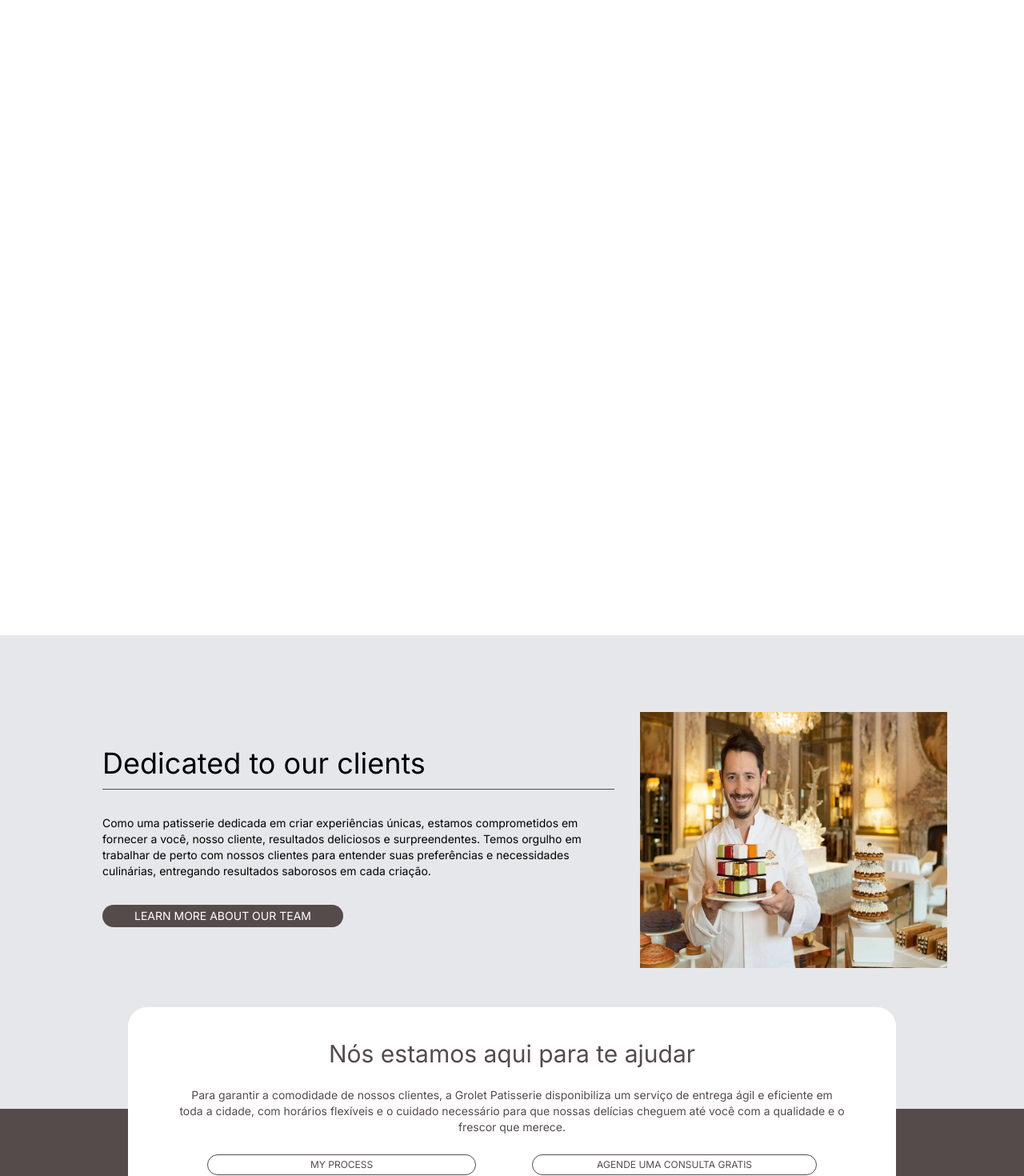
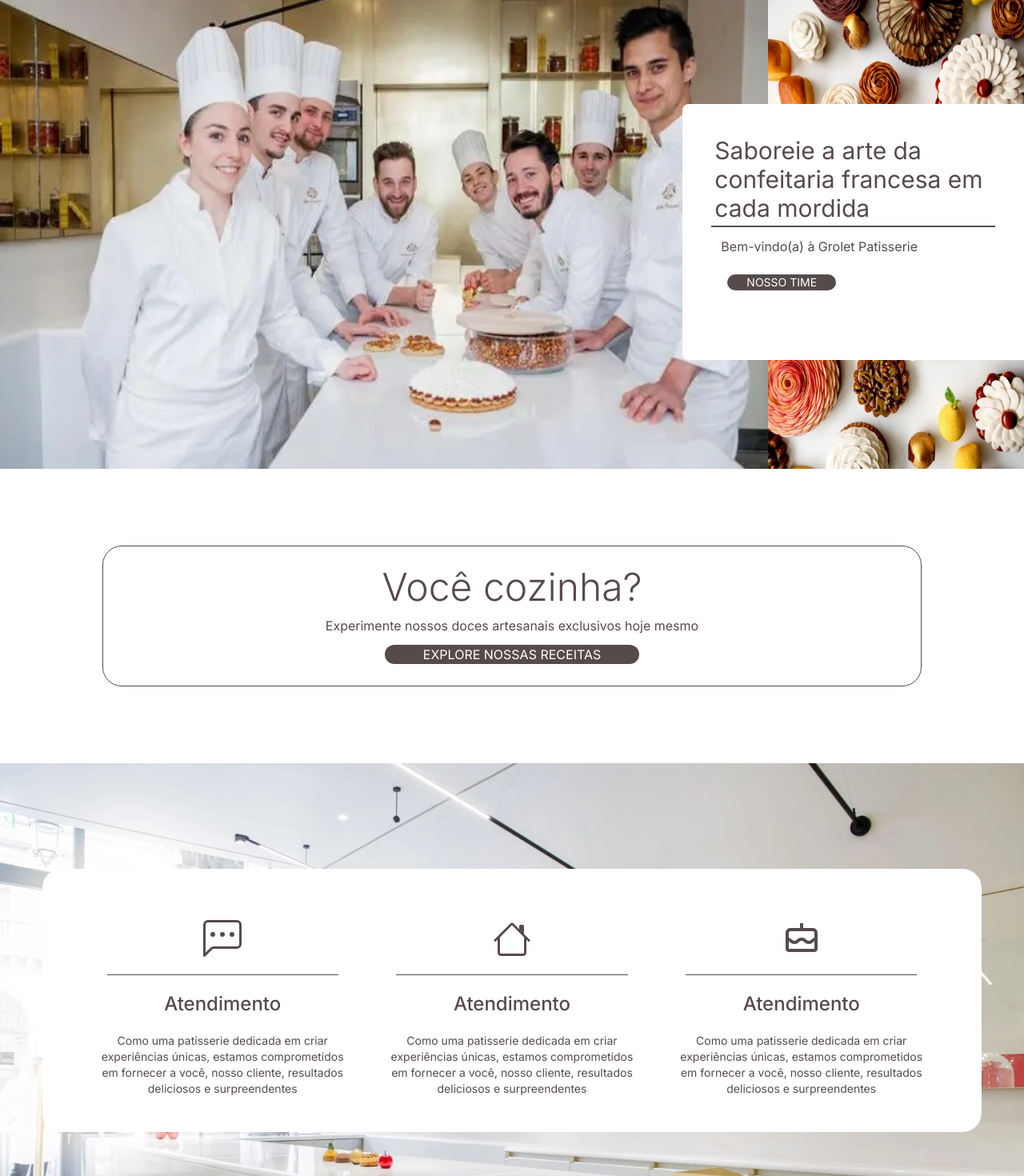
Before and after one commit to JhonatasAnicezio/Grolet_Patisserie, a Next.js app: page / in a window 1280 px wide. Shown: the part 140-1610 px from the top of the page at 80% size. Built offline with nearby package versions, Linux system fonts and the light colour scheme.

Commit message:
feat: finish propotype for home

```diff
--- a/src/app/page.tsx
+++ b/src/app/page.tsx
@@ -1,6 +1,59 @@
+import { BsChatLeftDots, BsHouse } from "react-icons/bs";
+import { BiCake } from "react-icons/bi";
+
 export default function Home() {
   return (
-    <main className="flex min-h-screen flex-col items-center justify-between p-24">
+    <main className="flex flex-col items-center">
+      <div className="flex relative h-banner">
+        <img src="/Cedric.webp" alt="Descrição da imagem" className="w-9/12"/>
+        <img src="/tartes.webp" alt="Descrição da imagem" className="w-1/4"/>
+        <div className="bg-white text-brown-color gap-28 rounded-tl-lg rounded-bl-lg h-80 w-1/3 p-9 absolute top-1/2 right-0 -translate-y-1/2">
+          <h2 className="text-3xl p-1 border-b-2 border-brown-color">Saboreie a arte da confeitaria francesa em cada mordida</h2>
+          <p className="p-3">Bem-vindo(a) à Grolet Patisserie</p>
+          <div className="py-2 px-5">
+            <button className="px-6 text-sm text-white bg-brown-color rounded-full">
+              NOSSO TIME
+            </button>
+          </div>
+        </div>
+      </div>
+      <div className="flex justify-center w-full py-24">
+        <div className="flex-col flex gap-3 items-center justify-center rounded-3xl text-center w-4/5 h-44 text-brown-color border border-brown-color">
+          <h2 className="text-5xl font-light">Você cozinha?</h2>
+          <h3 className="text-base">Experimente nossos doces artesanais exclusivos hoje mesmo</h3>
+          <button className="bg-brown-color text-white px-12 rounded-full">EXPLORE NOSSAS RECEITAS</button>
+        </div>
+      </div>
+      <div className="flex flex-col items-center justify-center bg-cover h-banner" style={{ backgroundImage: "url('/le-meurice-1.webp')" }}>
+        <div className="flex p-11 text-center text-brown-color rounded-3xl w-11/12 justify-around bg-white">
+          <div className="flex gap-5 flex-col items-center w-1/3">
+            <div className="flex justify-center p-5 w-4/5 border-b border-brown-color">
+              <BsChatLeftDots className="text-5xl" />
+            </div>
+            <h3 className="text-2xl font-medium">Atendimento</h3>
+            <p className="text-sm px-5">Como uma patisserie dedicada em criar experiências únicas, estamos comprometidos em fornecer a você, nosso cliente, resultados deliciosos e surpreendentes</p>
+          </div>
+          <div className="flex gap-5 flex-col items-center w-1/3">
+          <div className="flex justify-center p-5 w-4/5 border-b border-brown-color">
+              <BsHouse className="text-5xl" />
+            </div>
+            <h3 className="text-2xl font-medium">Atendimento</h3>
+            <p className="text-sm px-5">Como uma patisserie dedicada em criar experiências únicas, estamos comprometidos em fornecer a você, nosso cliente, resultados deliciosos e surpreendentes</p>
+          </div>
+          <div className="flex gap-5 flex-col items-center w-1/3">
+            <div className="flex justify-center p-5 w-4/5 border-b border-brown-color">
+              <BiCake className="text-5xl" />
+            </div>
+            <h3 className="text-2xl font-medium">Atendimento</h3>
+            <p className="text-sm px-5">Como uma patisserie dedicada em criar experiências únicas, estamos comprometidos em fornecer a você, nosso cliente, resultados deliciosos e surpreendentes</p>
+          </div>
+        </div>
+      </div>
+        <div className="flex flex-col px-5 py-10 gap-10 rounded-2xl items-center text-center w-5/6 text-brown-color bg-white">
+          <h2 className="text-2xl pb-5 w-7/12 border-b border-black">Clientes</h2>
+          <p className="text-3xl px-10">Os doces dessa patisserie são simplesmente divinos! A variedade de opções é impressionante e a qualidade dos ingredientes é evidente em cada mordida. Mal posso esperar para experimentar mais sabores!</p>
+          <h3 className="text-xl">Amanda</h3>
+        </div>
     </main>
   )
 }
```
